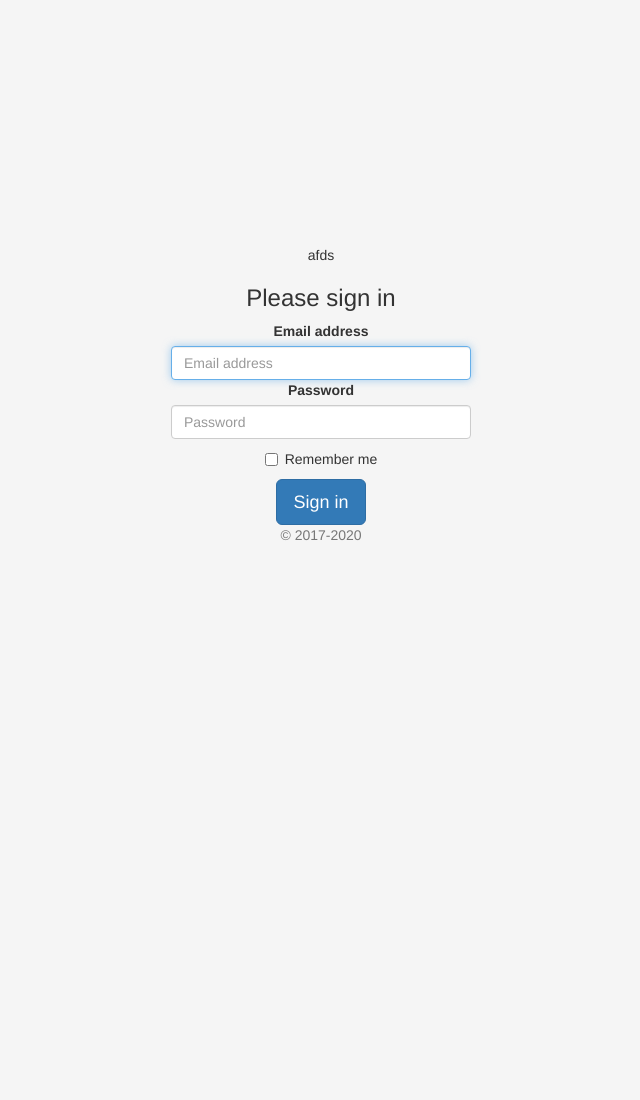
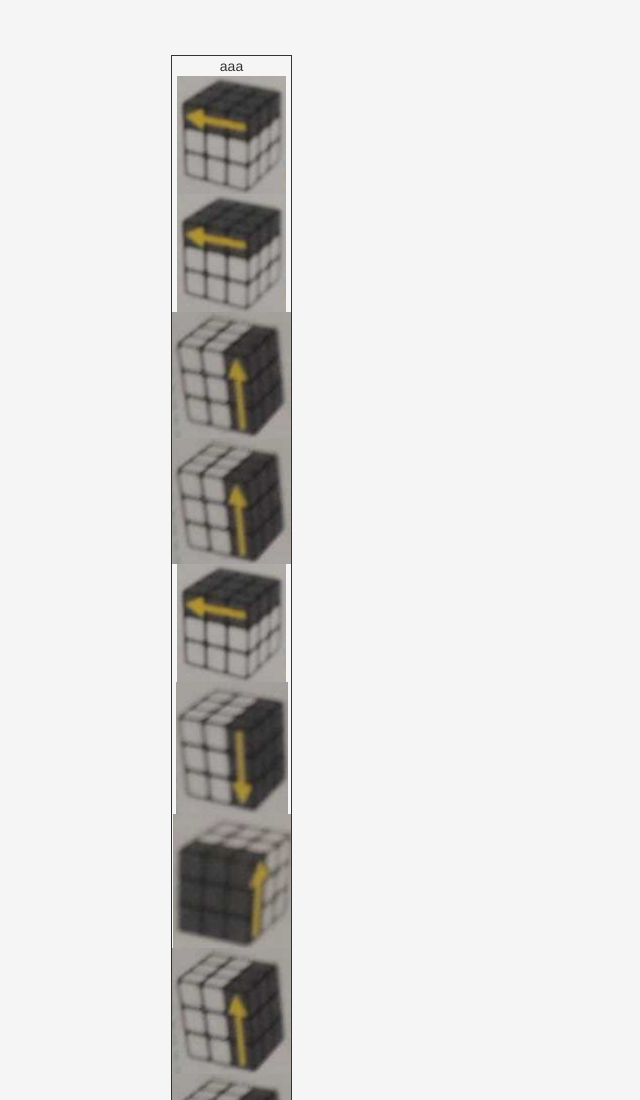
Before and after one commit to peterbarraud/scrambling-the-rubiks-cube, a plain HTML site: page index.html in a window 1280 px wide. Shown: the top 1100 px of the page, without its empty margins (319-959 px from the left). Before the commit the page ends 800 px from the top, so only its background shows below. Drawn offline with nearby package versions, Linux system fonts and the light colour scheme.

Commit message:
implementing img insert

```diff
--- a/index.html
+++ b/index.html
@@ -6,11 +6,11 @@
     <meta charset="utf-8">
     <meta name="viewport" content="width=device-width, initial-scale=1">
     <meta name="description" content="">
-    <meta name="author" content="Mark Otto, Jacob Thornton, and Bootstrap contributors">
-    <meta name="generator" content="Hugo 0.79.0">
-    <title>Signin Template · Bootstrap v5.0</title>
+    <meta name="author" content="Peter barraud">
+    <title>Scrambling the Rubik's Cube</title>
 
-
+    <script src="https://code.jquery.com/jquery-3.5.1.slim.min.js" integrity="sha256-4+XzXVhsDmqanXGHaHvgh1gMQKX40OUvDEBTu8JcmNs=" crossorigin="anonymous"></script>
+    <script src="main.js"></script>
 
 
     <!-- Bootstrap core CSS -->
@@ -27,22 +27,10 @@
   </head>
   <body class="text-center">
 
-<main class="main-page">
-    afds
-  <form>
-    <h1 class="h3 mb-3 fw-normal">Please sign in</h1>
-    <label for="inputEmail" class="visually-hidden">Email address</label>
-    <input type="email" id="inputEmail" class="form-control" placeholder="Email address" required autofocus>
-    <label for="inputPassword" class="visually-hidden">Password</label>
-    <input type="password" id="inputPassword" class="form-control" placeholder="Password" required>
-    <div class="checkbox mb-3">
-      <label>
-        <input type="checkbox" value="remember-me"> Remember me
-      </label>
-    </div>
-    <button class="w-100 btn btn-lg btn-primary" type="submit">Sign in</button>
-    <p class="mt-5 mb-3 text-muted">&copy; 2017-2020</p>
-  </form>
+<main>
+    <table>
+        <tr><td>aaa</td></tr>
+    </table>
 </main>
 
 
--- a/main.css
+++ b/main.css
@@ -11,9 +11,13 @@ body {
   background-color: #f5f5f5;
 }
 
-.main-page {
+main {
   width: 100%;
   max-width: 330px;
   padding: 15px;
   margin: auto;
 }
+table {
+    border: 0.1ex;
+    border-style: solid;
+}
--- /dev/null
+++ b/main.js
@@ -0,0 +1,17 @@
+$(document).ready(function(){
+    var scrabmle_str = "U2 R2 U R' F' R2 D B2 U L' D U2 F2 U2 R' D2 B' F2 L2 B2 U B2 L2 R B' F' L B F U".toLowerCase();
+    $( scrabmle_str.split(' ') ).each(function(i, move) {
+        var moves = [];
+        if (move[1] === "'"){
+            moves.push(move[0] + '-prime');
+        } else{
+            if (move[1] === "2")
+                moves.push(move[0]);
+                moves.push(move[0]);
+        }
+        $ (moves).each(function(i, move){
+            $( "table" ).append( "<tr><td><img src='imgs/" + move + ".png'></td?</tr>" );
+            console.log(move)
+        });
+      });
+  });
```
Also changed, not shown: imgs/b-prime.png (added), imgs/b.png (added), imgs/d-prime.png (added), imgs/d.png (added), imgs/f-prime.png (added), imgs/f.png (added), imgs/l-prime.png (added), imgs/l.png (added), imgs/r-prime.png (added), imgs/r.png (added), imgs/u-prime.png (added), imgs/u.png (added), 1 other file.
